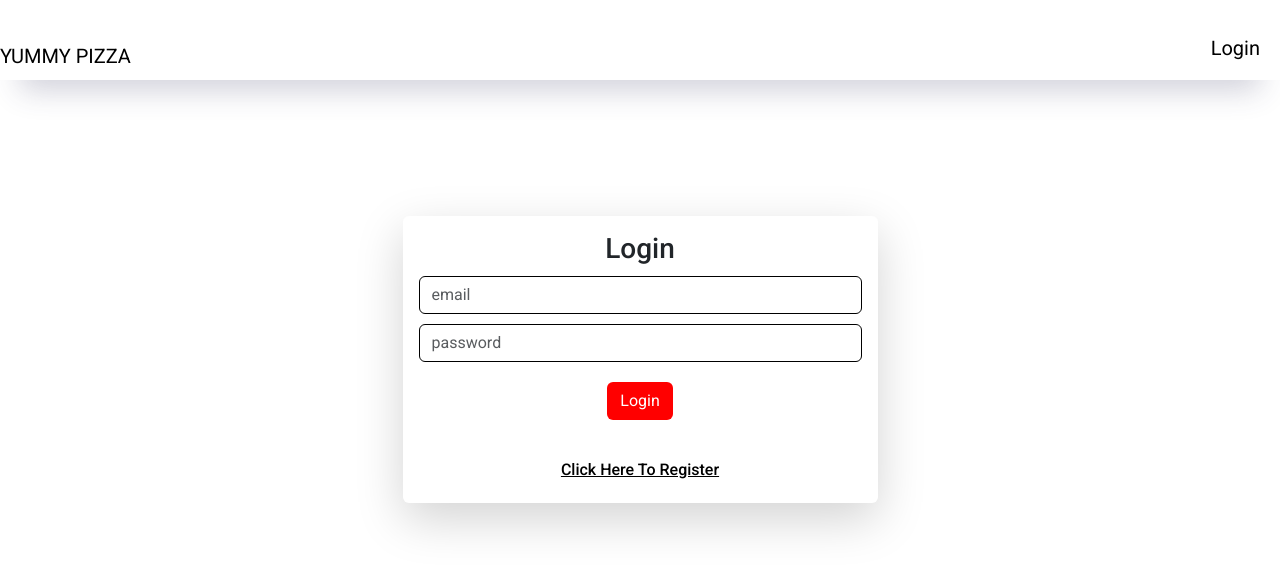
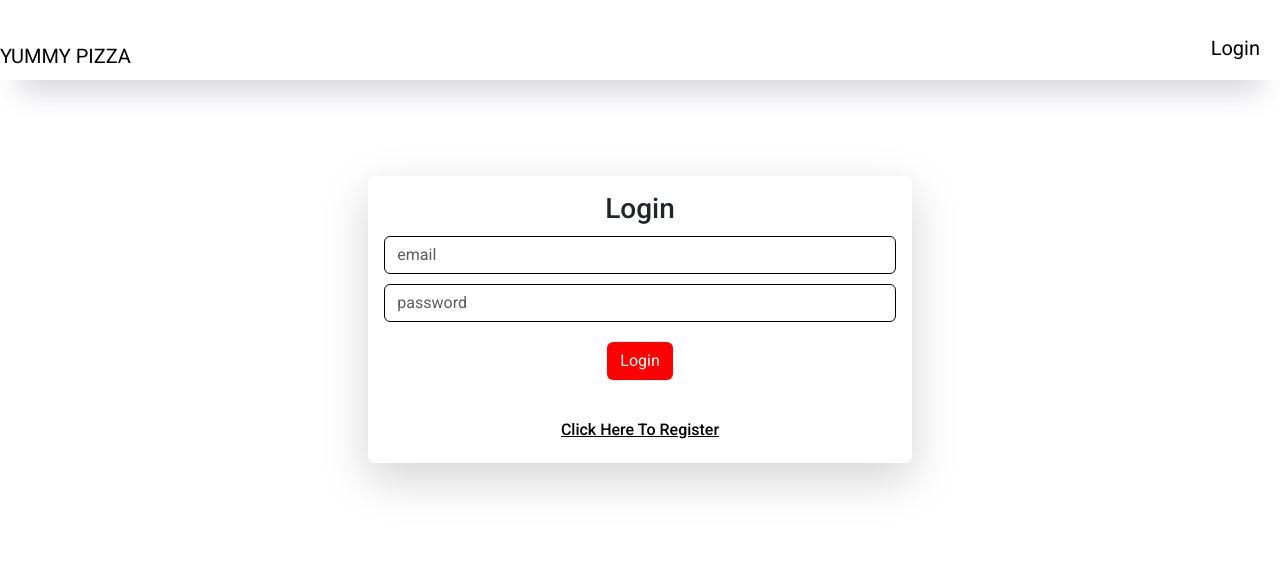
Before and after one commit to Wathsala970/mern_pizza, a React (Create React App) app in the folder client/: page /login in a window 1280 px wide. Shown: the top 570 px of the page. Built offline with nearby package versions, Linux system fonts and the light colour scheme; a web font is replaced by a local one.

Commit message:
change css

```diff
--- a/client/src/Components/Login/login.js
+++ b/client/src/Components/Login/login.js
@@ -28,7 +28,7 @@ export default function Login(){
 
 
     return(
-        <div class="container">
+        <div classname="container" >
             <div className='row justify-content-center mt-5 '>
                 <div className='col-md-5 mt-5 text-left shadow-lg p-3 mb-5 bg-white rounded'>
                     <h3 className='text-center'>Login</h3>
@@ -48,7 +48,7 @@ export default function Login(){
                         />
 
                         <input
-                        type='text'
+                        type='password'
                         placeholder='password'
                         className='form-control'
                         value={password}
```
